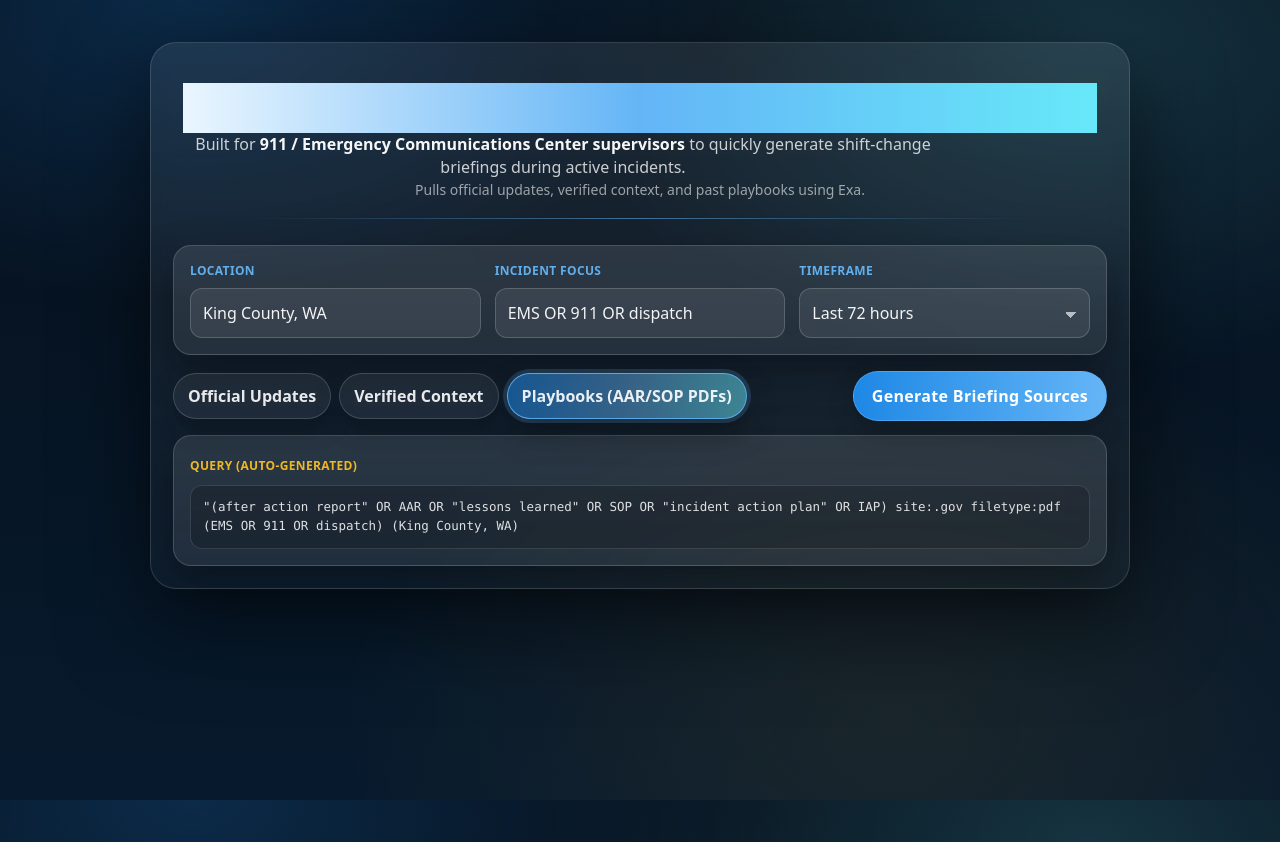
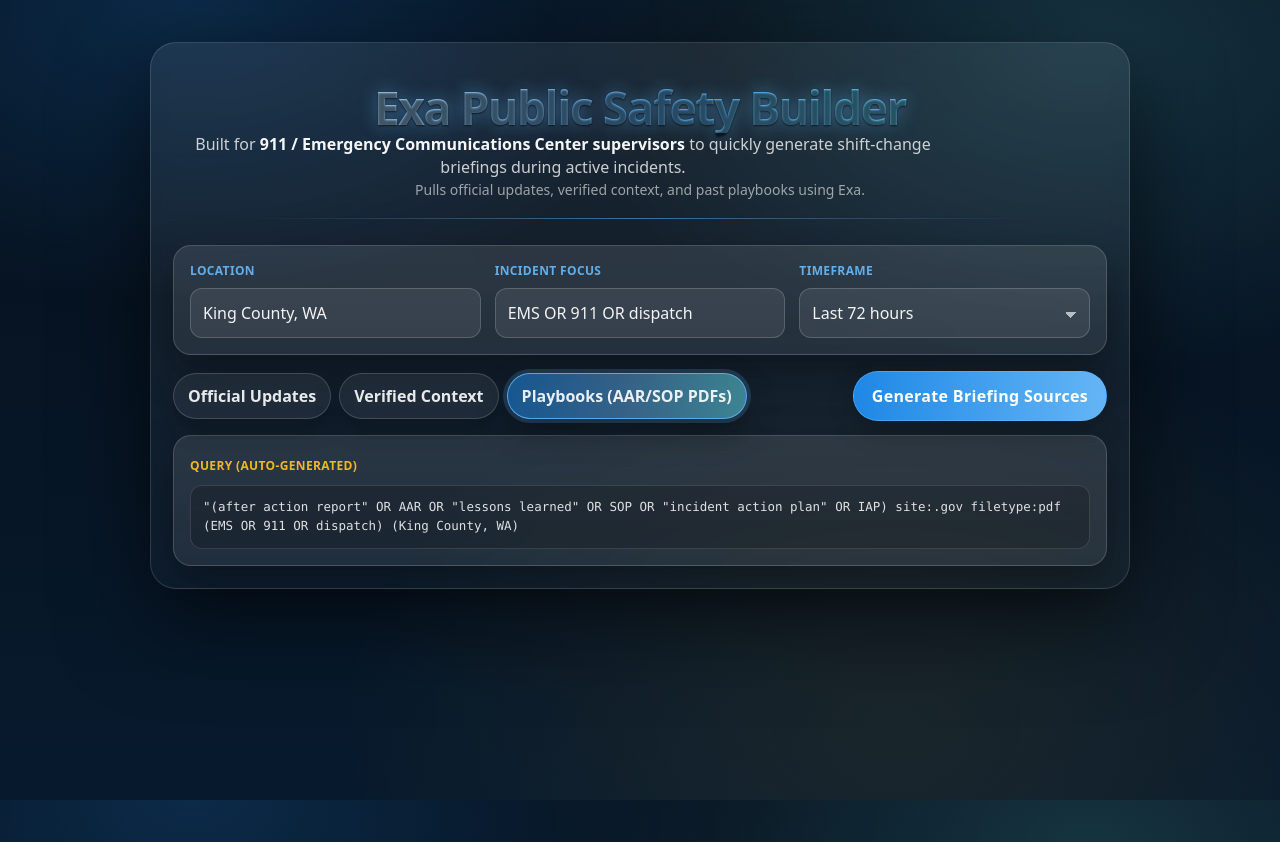
Before and after one commit to cvto1021/exa-take-home, a Next.js app: page / in a window 1280 px wide. Built offline with nearby package versions, Linux system fonts and the light colour scheme.

Commit message:
Fixed the header

```diff
--- a/app/globals.css
+++ b/app/globals.css
@@ -69,9 +69,20 @@
   letter-spacing: -0.03em;
   font-size: clamp(34px, 4vw, 46px);
   line-height: 1.08;
+  text-align: center;
+
+  /* Fallback color (VERY IMPORTANT) */
+  color: #eaf6ff;
 
   background: linear-gradient(90deg, #eaf6ff, var(--blue2), var(--cyan));
+  -webkit-background-clip: text;
+  background-clip: text;
   -webkit-text-fill-color: transparent;
+
+  /* Glow for contrast */
+  text-shadow:
+    0 1px 2px rgba(0,0,0,0.6),
+    0 0 18px rgba(100,181,246,0.45);
 }
 
 .subtitle {
```
